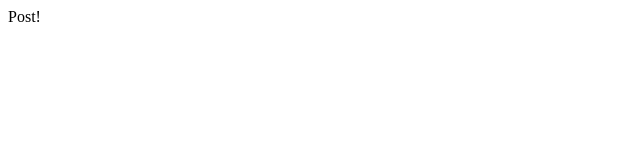
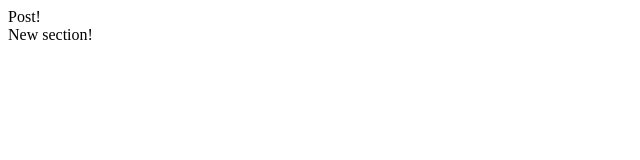
Before and after one commit to rdnwd/test1, a plain HTML site: page index.html in a window 1280 px wide. Shown: the full height of the page, 0-640 px from the left. Drawn offline with Linux system fonts and the light colour scheme.

Commit message:
new commit

```diff
--- a/index.html
+++ b/index.html
@@ -10,5 +10,8 @@
     <section>
         Post!
     </section>
+    <section>
+        New section!
+    </section>
 </body>
 </html>
```
